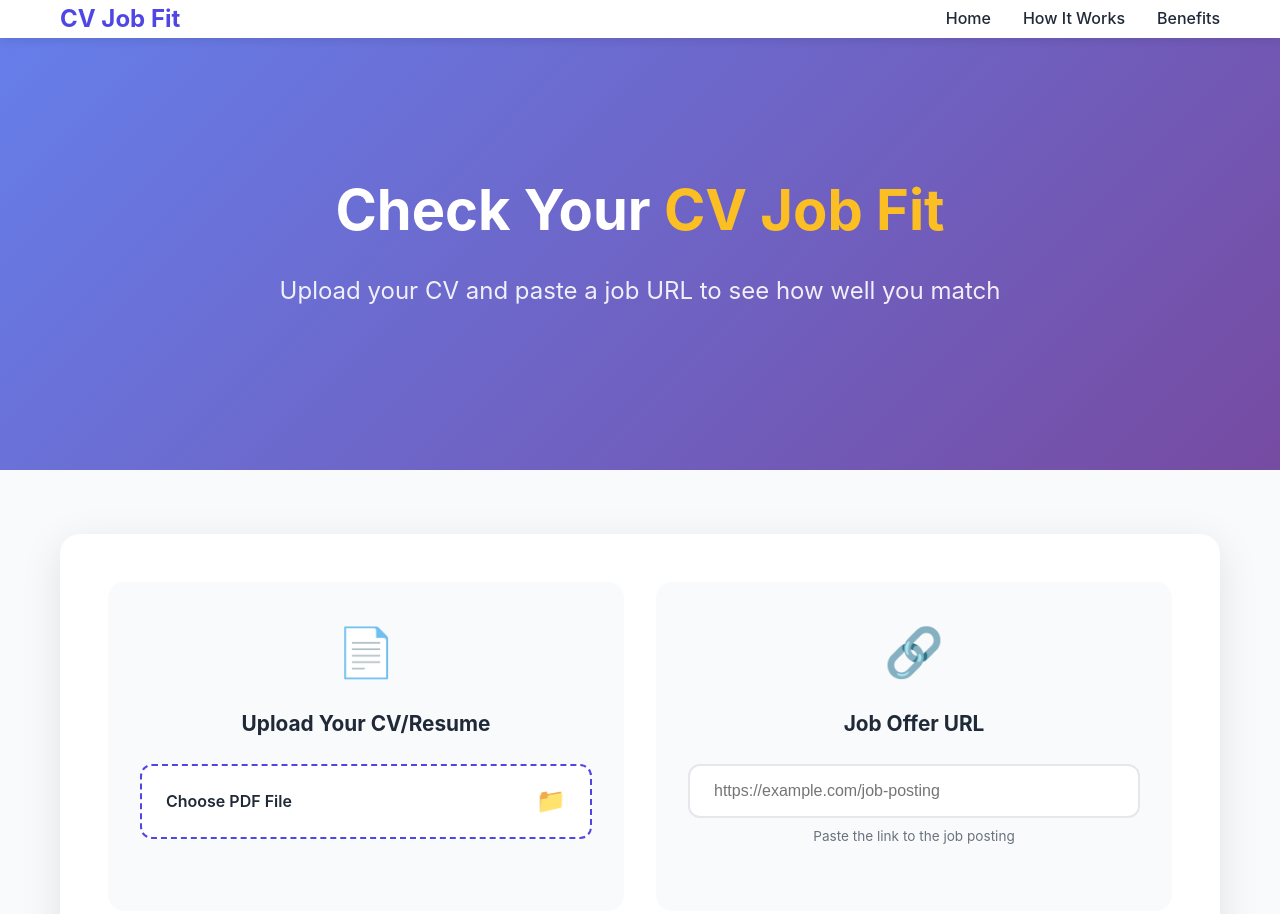
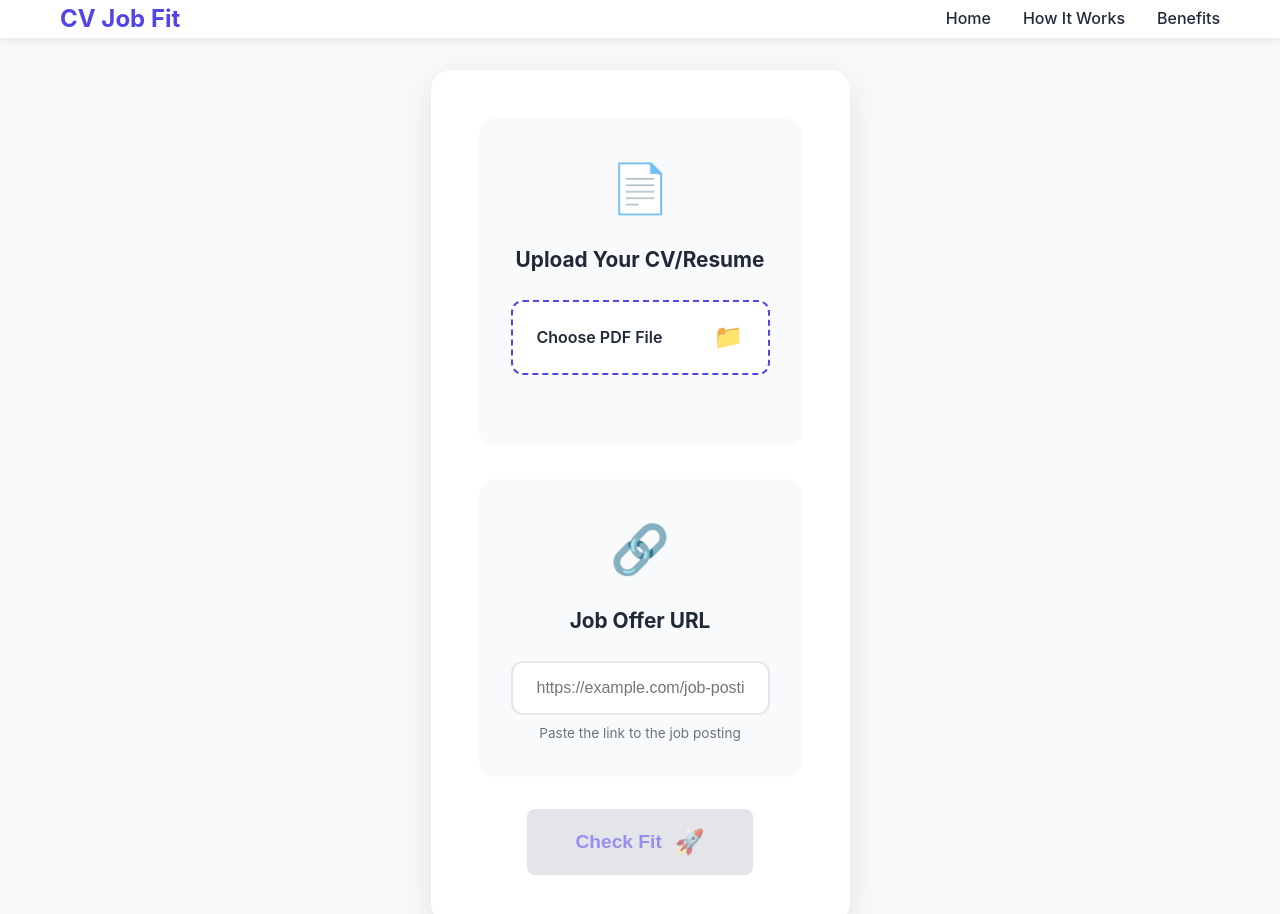
Before and after one commit to GianlucaBave/Seminar-challenge, a website: page public/app.html in a window 1280 px wide. Shown: the top 914 px of the page. Drawn offline with Linux system fonts and the light colour scheme.

Commit message:
Implement fullscreen slide landing page and simplify app.html

```diff
--- a/public/app.html
+++ b/public/app.html
@@ -24,18 +24,8 @@
         </nav>
     </header>
 
-    <!-- Hero Section -->
-    <section id="home" class="hero">
-        <div class="container">
-            <div class="hero-content">
-                <h1>Check Your <span class="highlight">CV Job Fit</span></h1>
-                <p class="hero-subtitle">Upload your CV and paste a job URL to see how well you match</p>
-            </div>
-        </div>
-    </section>
-
     <!-- CV Checker Section -->
-    <section id="cv-checker" class="cv-checker-section">
+    <section id="cv-checker" class="cv-checker-section-centered">
         <div class="container">
             <!-- Upload Section -->
             <div class="upload-section-inline">
--- a/public/cv-checker.css
+++ b/public/cv-checker.css
@@ -4,6 +4,20 @@
 .cv-checker-section {
     padding: 4rem 0;
     background: var(--bg-light);
+}
+
+/* Centered CV Checker for App Page */
+.cv-checker-section-centered {
+    min-height: 100vh;
+    display: flex;
+    align-items: center;
+    justify-content: center;
+    background: var(--bg-light);
+    padding: 2rem 0;
+}
+
+.cv-checker-section-centered .container {
+    max-width: 900px;
 }
 
 .upload-section-inline {
--- a/public/landing.css
+++ b/public/landing.css
@@ -1,9 +1,32 @@
 /* Landing Page Specific Styles */
+
+/* Smooth Scroll for Fullscreen Sections */
+html {
+    scroll-behavior: smooth;
+    scroll-snap-type: y mandatory;
+}
+
+body {
+    overflow-y: scroll;
+}
+
+/* Fullscreen Sections */
+.hero-landing,
+.problem-section,
+.how-it-works-section,
+.benefits-section,
+.cta-final-section {
+    min-height: 100vh;
+    display: flex;
+    align-items: center;
+    justify-content: center;
+    scroll-snap-align: start;
+    scroll-snap-stop: always;
+}
 
 .hero-landing {
     background: linear-gradient(135deg, #667eea 0%, #764ba2 100%);
     color: var(--white);
-    padding: 8rem 0 6rem;
     position: relative;
     overflow: hidden;
 }
@@ -139,8 +162,14 @@
 
 /* Problem Section */
 .problem-section {
-    padding: 6rem 0;
     background: var(--bg-light);
+}
+
+.problem-section .container,
+.how-it-works-section .container,
+.benefits-section .container {
+    width: 100%;
+    max-width: 1200px;
 }
 
 .problem-grid {
@@ -180,7 +209,6 @@
 
 /* How It Works Section */
 .how-it-works-section {
-    padding: 6rem 0;
     background: var(--white);
 }
 
@@ -255,7 +283,6 @@
 
 /* Benefits Section */
 .benefits-section {
-    padding: 6rem 0;
     background: var(--bg-light);
 }
 
@@ -295,7 +322,6 @@
 
 /* Final CTA Section */
 .cta-final-section {
-    padding: 6rem 0;
     background: linear-gradient(135deg, #1e3a8a 0%, #3b82f6 100%);
     color: var(--white);
     text-align: center;
```
